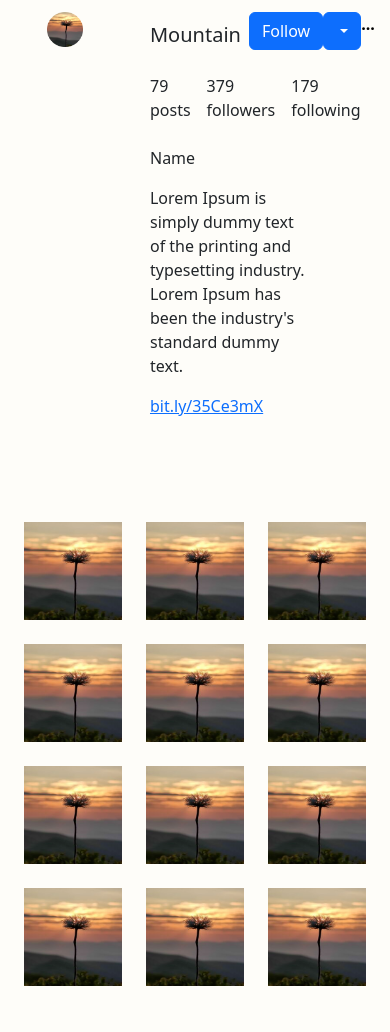
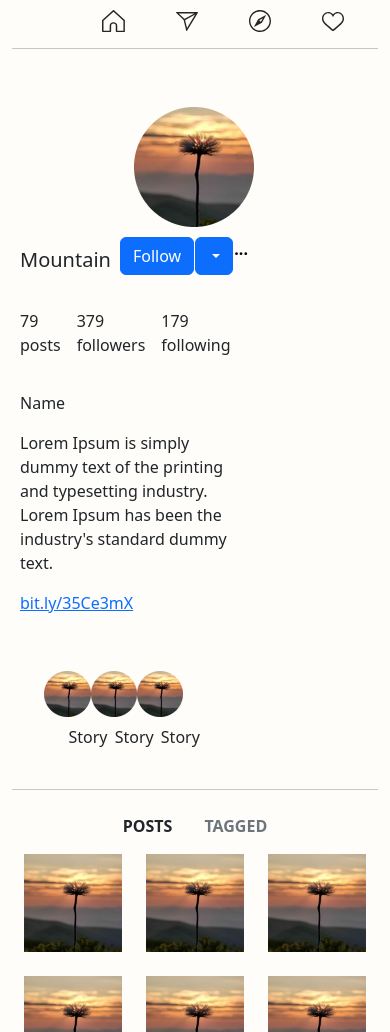
Before and after one commit to VeronikaChorna/cursor_hw-11, a plain HTML site: page index.html in a window 390 px wide. Shown: the part 127-1159 px from the top of the page. Before the commit the page ends 1133 px from the top, so only its background shows below. Drawn offline with nearby package versions, Linux system fonts and the light colour scheme.

Commit message:
add tads

```diff
--- a/index.html
+++ b/index.html
@@ -14,14 +14,14 @@
     <header header>
         <div class="container-md">
             <div class="row ">
-                <div class="col-4 d-flex align-items-center">
+                <div class="col-4 d-flex align-items-center box">
                     <div class="container-fluid">
                         <a class="navbar-brand"><img src="./stylesheet.css/images/Vector (4).png" alt="Instagram">
                         </a>
                     </div>
                 </div>
 
-                <div class="col-4 d-flex align-items-center justify-content-center">
+                <div class="col-4 d-flex align-items-center justify-content-center box">
                     <nav class="navbar">
                           <form class="d-flex" role="search">
                             <input class="form-control me-2 text-center" type="search" placeholder="Search" aria-label="Search">
@@ -29,7 +29,7 @@
                       </nav>
                 </div>
 
-                <div class="col-2 offset-2  d-flex justify-content-around align-items-center">
+                <div class="col-2 offset-2  d-flex justify-content-around align-items-center box">
                     <a href="./index.html"><svg width="23" height="22" viewBox="0 0 23 22" fill="none" xmlns="http://www.w3.org/2000/svg">
                         <path d="M22.1768 22H14.5175C14.1171 22 13.7666 21.6795 13.7666 21.3132V15.6816C13.7666 14.4912 12.7654 13.5754 11.4638 13.5754C10.1623 13.5754 9.16106 14.4912 9.16106 15.6816V21.3132C9.16106 21.6795 8.81064 22 8.41016 22H0.750907C0.350423 22 0 21.6795 0 21.3132V10.5536C0 10.3704 0.100121 10.1873 0.200242 10.0499L10.9632 0.206035C11.2636 -0.0686785 11.7141 -0.0686785 12.0145 0.206035L22.7775 10.0499C22.9778 10.2331 23.0779 10.5536 22.9277 10.7825C22.9277 10.8283 22.8776 10.8283 22.8776 10.8741V21.3132C22.9277 21.6795 22.5773 22 22.1768 22ZM15.2684 20.6264H21.4259V10.7367L11.5139 1.67118L1.50181 10.8283V20.6264H7.65925V15.6816C7.65925 13.7128 9.31125 12.2019 11.4638 12.2019C13.6164 12.2019 15.2684 13.7128 15.2684 15.6816V20.6264Z" fill="#262626"/>
                         </svg>
@@ -58,15 +58,15 @@
 
     <main>
         <!---------- Info-content ---------->
-        <div class="container-md mt-5">
+        <div class="container-md d-flex mt-5">
             <div class="row">
-                <div class="col-4 d-flex justify-content-center">
+                <div class="col-4 d-flex justify-content-center box">
                         <div class="col-4 image"><img src="./stylesheet.css/images/avatar.png" class="img-fluid" alt="nature"></div>
                 </div>
 
                 <div class="col-8 d-flex flex-column">
                     <div class="row">
-                        <div class="col-5 d-flex justify-content-between">
+                        <div class="col-5 d-flex justify-content-between box">
                             <div class="p-2 page-name"><span>Mountain</span></div>
                             <div><button type="button" class="btn btn-primary">Follow</button></div>
                                 <div class="dropdown">
@@ -83,7 +83,7 @@
                         </div>
 
                     <div class="row mt-2">
-                      <div class="d-flex flex-row">
+                      <div class="d-flex flex-row box">
                         <div class="mr-auto p-2"><span>79</span> posts</div>
                         <div class="p-2"><span>379</span> followers</div>
                         <div class="p-2"><span>179</span> following</div>
@@ -91,7 +91,7 @@
                     </div>
 
                     <div class="row mt-2"></div>
-                      <div class="col-9 d-flex flex-column">
+                      <div class="col-9 d-flex flex-column box">
                         <div class="p-2"><span>Name</span></div>
                         <div class="p-2">Lorem Ipsum is simply dummy text of the printing and typesetting industry. Lorem Ipsum has been the industry's standard dummy text.</div>
                         <div class="ml-auto p-2"><a href="./index.html">bit.ly/35Ce3mX</a></div>
@@ -105,16 +105,35 @@
         <!---------- Stoty content---------->
         <div class="container-md mt-5">
             <div class="row">
-                <div class="col-6 d-flex justify-content-between">
-
+                <div class="offset-1 col-5 d-flex justify-content-between">
+                    <div class="col-4 image"><img src="./stylesheet.css/images/avatar (1).png" class="img-fluid" alt="nature">
+                    <p class="p-2  ms-3">Story</p>
+                    </div>
+                    <div class="col-4 image"><img src="./stylesheet.css/images/avatar (1).png" class="img-fluid" alt="nature">
+                        <p class="p-2 ms-3">Story</p>
+                    </div>
+                    <div class="col-4 image"><img src="./stylesheet.css/images/avatar (1).png" class="img-fluid" alt="nature">
+                        <p class="p-2 ms-3">Story</p>
+                    </div>
                 </div>
             </div>
         </div>
 
 
-
+                  <!---------- Nav content---------->
+                  <div class="container-md">
+                    <hr>
+                    <ul class="nav justify-content-center">
+            <li class="nav-item">
+              <a class="nav-link link-dark fs-6 fw-semibold" aria-current="page" href="#">POSTS</a>
+            </li>
+            <li class="nav-item">
+              <a class="nav-link link-secondary fs-6 fw-semibold" href="#">TAGGED</a>
+            </li>
+          </ul>
+          </div>
         <!---------- Photo content---------->
-        <div class="container-md mt-5">
+        <div class="container-md mt-2">
             <div class="container-md d-flex justify-content-center">
             <div class="row d-flex justify-content-center">
                 <div class="col-4 image"><img src="./stylesheet.css/images/photo_2022-10-19_23-09-25.png" class="img-fluid" alt="nature"></div>
--- a/stylesheet.css/styles.css
+++ b/stylesheet.css/styles.css
@@ -19,3 +19,11 @@ span {
 .page-name {
     font-size: 20px;
 }
+
+@media screen and (max-width: 560px){
+    .box {
+        width: 100%;
+        margin-top: 10px;
+    }
+
+}
```
Also changed, not shown: stylesheet.css/images/avatar (1).png (added).
